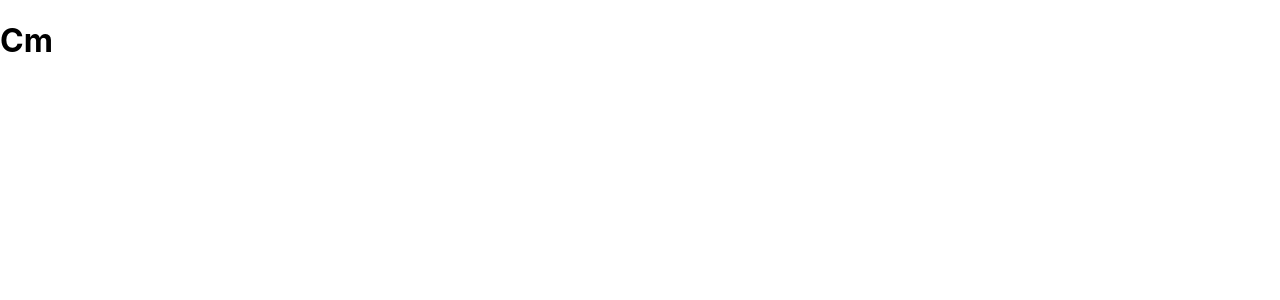
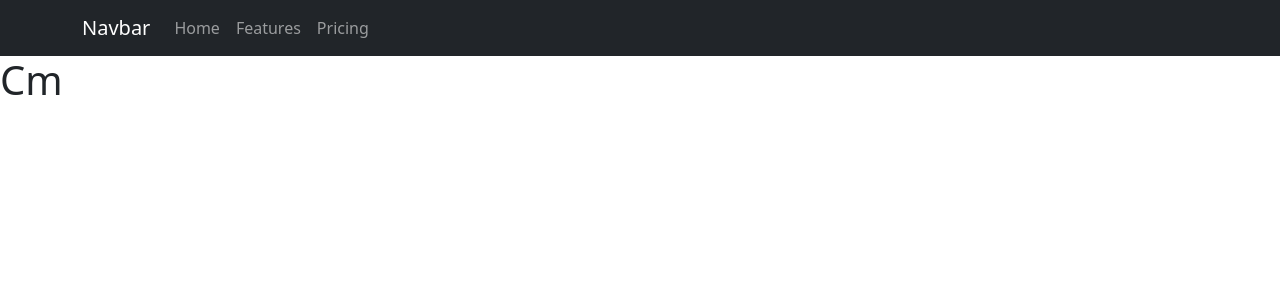
Before and after one commit to CMJD-111-Phase-02-Code-Base/FrontEndTech02-CMJD111, a React (Create React App) app: page / in a window 1280 px wide. Shown: the top 300 px of the page. Built offline with nearby package versions, Linux system fonts and the light colour scheme.

Commit message:
Add Nav Bar

```diff
--- a/src/App.tsx
+++ b/src/App.tsx
@@ -4,10 +4,13 @@ import "./App.css";
 import { Test } from "./Test";
 import { Concept } from "./Concept";
 import { CourseMaterial } from "./components/CourseMaterial";
+import { NavBar } from "./components/NavBar";
+import 'bootstrap/dist/css/bootstrap.min.css'
 
 function App() {
   return (
     <>
+    <NavBar/>
     <CourseMaterial/>
     </>
   );
--- a/src/components/NavBar.tsx
+++ b/src/components/NavBar.tsx
@@ -1,5 +1,20 @@
+import Container from 'react-bootstrap/Container';
+import Nav from 'react-bootstrap/Nav';
+import Navbar from 'react-bootstrap/Navbar';
+
 export const NavBar = ()=>{
     return(
-      <></>
+      <>
+       <Navbar bg="dark" data-bs-theme="dark">
+        <Container>
+          <Navbar.Brand href="#home">Navbar</Navbar.Brand>
+          <Nav className="me-auto">
+            <Nav.Link href="#home">Home</Nav.Link>
+            <Nav.Link href="#features">Features</Nav.Link>
+            <Nav.Link href="#pricing">Pricing</Nav.Link>
+          </Nav>
+        </Container>
+      </Navbar>
+      </>
     );
 }
```
